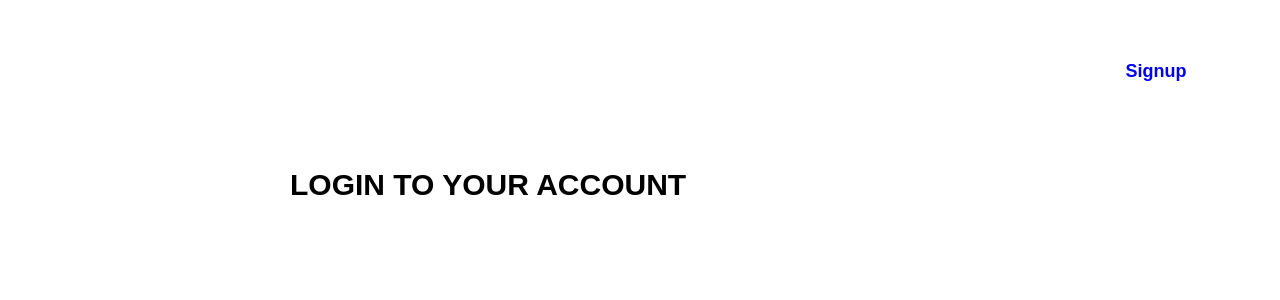
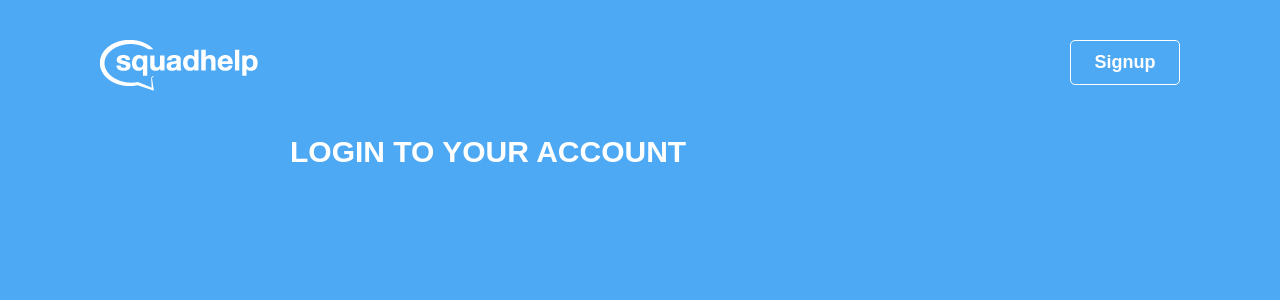
Before and after one commit to AntonPavlovich/formik_form, a React (Create React App) app: page /login in a window 1280 px wide. Shown: the top 300 px of the page. Built offline with nearby package versions, Linux system fonts and the light colour scheme.

Commit message:
add routing

```diff
--- /dev/null
+++ b/src/index.css
@@ -0,0 +1,7 @@
+* {
+  box-sizing: border-box;
+  margin: 0;
+  padding: 0;
+  background-color: rgb(78, 169, 245);
+  color: white;
+}
```
Also changed, not shown: src/index.js (+6 -6 lines).
